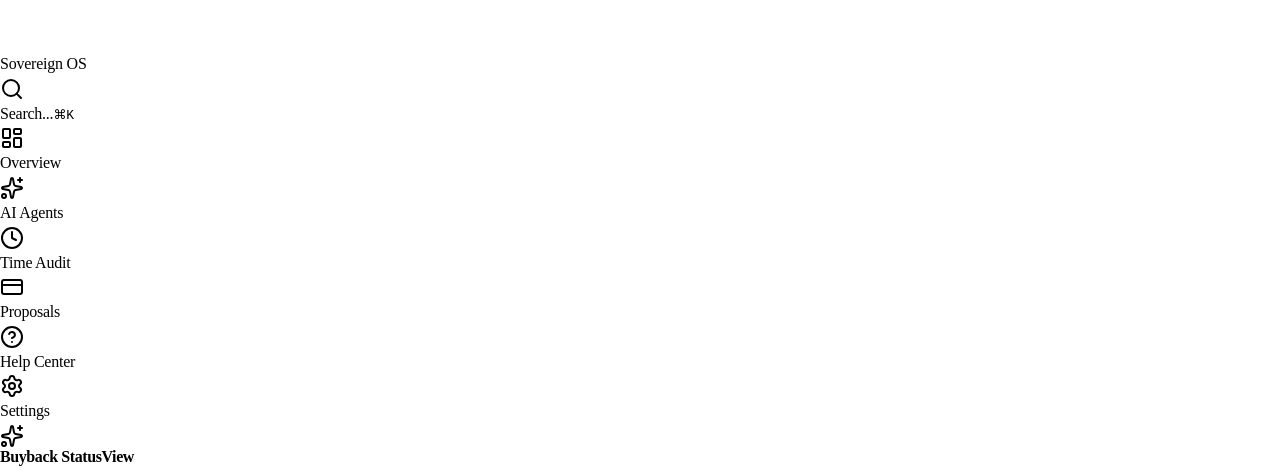
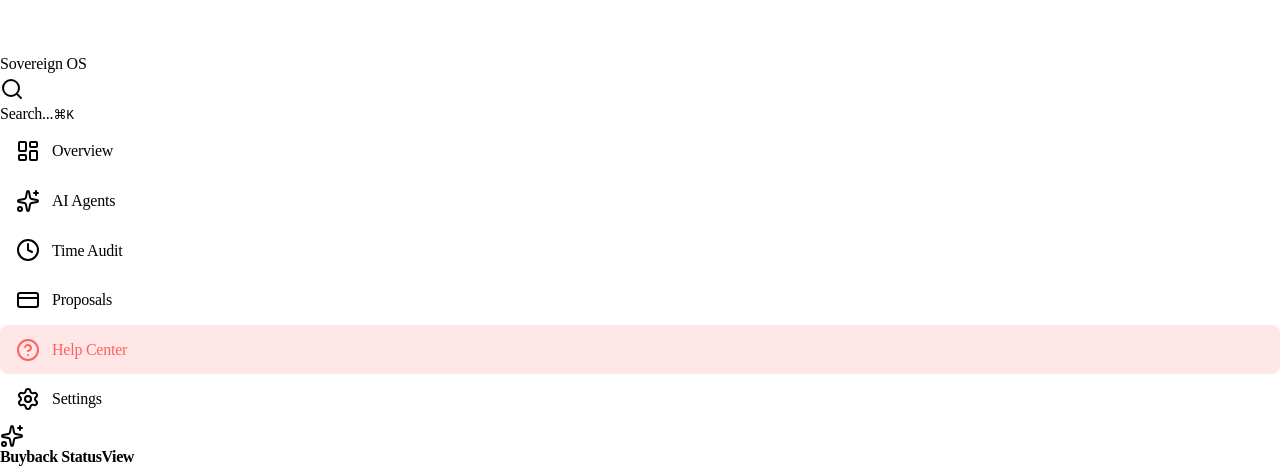
Before and after one commit to agayle8671-cmyk/enterprise, a React (Vite) app in the folder client/: page /dashboard/help in a window 1280 px wide. Shown: the part 1229-1699 px from the top of the page. Built offline with nearby package versions, Linux system fonts and the light colour scheme.

Commit message:
fix(css): inline @apply directives to fix Railway production build - Remove @apply for custom component class references - Inline all raycast-panel, raycast-item, raycast-badge, cursor classes

```diff
--- a/client/src/index.css
+++ b/client/src/index.css
@@ -582,7 +582,8 @@
 
   /* Primary glass panel - Raycast window style */
   .raycast-panel {
-    @apply relative overflow-hidden;
+    position: relative;
+    overflow: hidden;
     background: hsl(0 0% 11%);
     border: 1px solid hsl(0 0% 100% / 0.08);
     border-radius: var(--radius);
@@ -591,8 +592,12 @@
 
   /* Elevated glass with subtle glow */
   .raycast-panel-elevated {
-    @apply raycast-panel;
+    position: relative;
+    overflow: hidden;
     background: hsl(0 0% 13%);
+    border: 1px solid hsl(0 0% 100% / 0.08);
+    border-radius: var(--radius);
+    backdrop-filter: blur(20px);
     box-shadow:
       0 0 0 1px hsl(0 0% 100% / 0.08),
       0 4px 24px -4px hsl(0 0% 0% / 0.5),
@@ -601,67 +606,123 @@
 
   /* Command bar style input */
   .raycast-input {
-    @apply w-full bg-transparent border-none outline-none;
-    @apply text-foreground placeholder:text-muted-foreground;
-    @apply text-base font-medium;
+    width: 100%;
+    background-color: transparent;
+    border: none;
+    outline: none;
+    font-size: 1rem;
+    font-weight: 500;
   }
 
   /* Raycast list item */
   .raycast-item {
-    @apply flex items-center gap-3 px-4 py-3 rounded-lg;
-    @apply transition-colors duration-150 cursor-pointer;
-    @apply hover:bg-secondary/50;
+    display: flex;
+    align-items: center;
+    gap: 0.75rem;
+    padding: 0.75rem 1rem;
+    border-radius: 0.5rem;
+    transition: background-color 150ms;
+    cursor: pointer;
+  }
+
+  .raycast-item:hover {
+    background-color: hsl(0 0% 15% / 0.5);
   }
 
   .raycast-item-active {
-    @apply bg-primary/15 text-primary;
+    background-color: hsl(0 100% 69% / 0.15);
+    color: hsl(0 100% 69%);
   }
 
   /* Stat card with subtle border */
   .raycast-stat {
-    @apply relative p-5 rounded-xl;
+    position: relative;
+    padding: 1.25rem;
+    border-radius: 0.75rem;
     background: hsl(0 0% 11%);
     border: 1px solid hsl(0 0% 100% / 0.08);
   }
 
   /* Keyboard shortcut badge */
   .raycast-kbd {
-    @apply inline-flex items-center justify-center;
-    @apply px-1.5 py-0.5 rounded text-[10px] font-medium;
-    @apply bg-secondary text-muted-foreground;
-    @apply border border-border/50;
+    display: inline-flex;
+    align-items: center;
+    justify-content: center;
+    padding: 0.125rem 0.375rem;
+    border-radius: 0.25rem;
+    font-size: 0.625rem;
+    font-weight: 500;
+    background-color: hsl(0 0% 15%);
+    color: hsl(0 0% 55%);
+    border: 1px solid hsl(0 0% 18% / 0.5);
     font-family: var(--font-mono);
   }
 
   /* Icon container */
   .raycast-icon {
-    @apply flex items-center justify-center;
-    @apply w-8 h-8 rounded-lg;
-    @apply bg-secondary text-muted-foreground;
+    display: flex;
+    align-items: center;
+    justify-content: center;
+    width: 2rem;
+    height: 2rem;
+    border-radius: 0.5rem;
+    background-color: hsl(0 0% 15%);
+    color: hsl(0 0% 55%);
   }
 
   .raycast-icon-primary {
-    @apply raycast-icon bg-primary/15 text-primary;
+    display: flex;
+    align-items: center;
+    justify-content: center;
+    width: 2rem;
+    height: 2rem;
+    border-radius: 0.5rem;
+    background-color: hsl(0 100% 69% / 0.15);
+    color: hsl(0 100% 69%);
   }
 
   /* Divider */
   .raycast-divider {
-    @apply h-px w-full bg-border/50;
+    height: 1px;
+    width: 100%;
+    background-color: hsl(0 0% 18% / 0.5);
   }
 
   /* Badge styles */
   .raycast-badge {
-    @apply inline-flex items-center gap-1 px-2 py-0.5 rounded-full;
-    @apply text-xs font-medium;
-    @apply bg-secondary text-muted-foreground;
+    display: inline-flex;
+    align-items: center;
+    gap: 0.25rem;
+    padding: 0.125rem 0.5rem;
+    border-radius: 9999px;
+    font-size: 0.75rem;
+    font-weight: 500;
+    background-color: hsl(0 0% 15%);
+    color: hsl(0 0% 55%);
   }
 
   .raycast-badge-primary {
-    @apply raycast-badge bg-primary/15 text-primary;
+    display: inline-flex;
+    align-items: center;
+    gap: 0.25rem;
+    padding: 0.125rem 0.5rem;
+    border-radius: 9999px;
+    font-size: 0.75rem;
+    font-weight: 500;
+    background-color: hsl(0 100% 69% / 0.15);
+    color: hsl(0 100% 69%);
   }
 
   .raycast-badge-success {
-    @apply raycast-badge bg-success/15 text-success;
+    display: inline-flex;
+    align-items: center;
+    gap: 0.25rem;
+    padding: 0.125rem 0.5rem;
+    border-radius: 9999px;
+    font-size: 0.75rem;
+    font-weight: 500;
+    background-color: hsl(145 65% 42% / 0.15);
+    color: hsl(145 65% 42%);
   }
 }
 
@@ -685,12 +746,20 @@
   }
 
   .cursor-block {
-    @apply inline-block w-[0.6em] h-[1.2em] bg-primary align-middle;
+    display: inline-block;
+    width: 0.6em;
+    height: 1.2em;
+    background-color: hsl(0 100% 69%);
+    vertical-align: middle;
     animation: terminal-blink 1s step-end infinite;
   }
 
   .cursor-solid {
-    @apply inline-block w-[0.6em] h-[1.2em] bg-primary align-middle;
+    display: inline-block;
+    width: 0.6em;
+    height: 1.2em;
+    background-color: hsl(0 100% 69%);
+    vertical-align: middle;
     opacity: 1;
     animation: none;
   }
@@ -832,6 +901,15 @@
 
   /* Focus ring */
   .focus-ring {
-    @apply outline-none focus-visible:ring-2 focus-visible:ring-primary focus-visible:ring-offset-2 focus-visible:ring-offset-background;
+    outline: none;
+  }
+
+  .focus-ring:focus-visible {
+    --tw-ring-color: hsl(0 100% 69%);
+    --tw-ring-offset-width: 2px;
+    --tw-ring-offset-color: hsl(0 0% 9%);
+    --tw-ring-offset-shadow: 0 0 0 var(--tw-ring-offset-width) var(--tw-ring-offset-color);
+    --tw-ring-shadow: 0 0 0 calc(2px + var(--tw-ring-offset-width)) var(--tw-ring-color);
+    box-shadow: var(--tw-ring-offset-shadow), var(--tw-ring-shadow);
   }
 }
```
